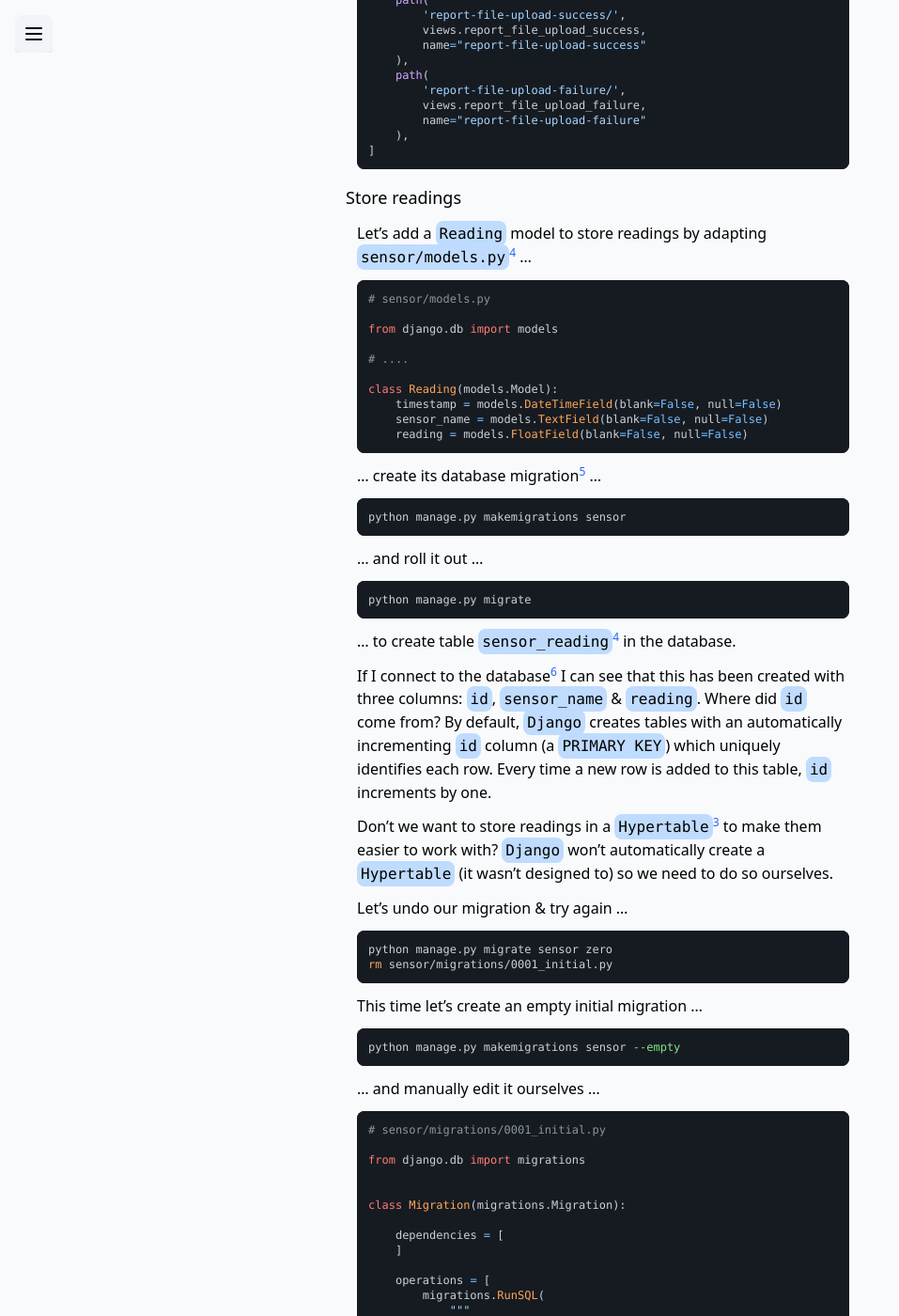
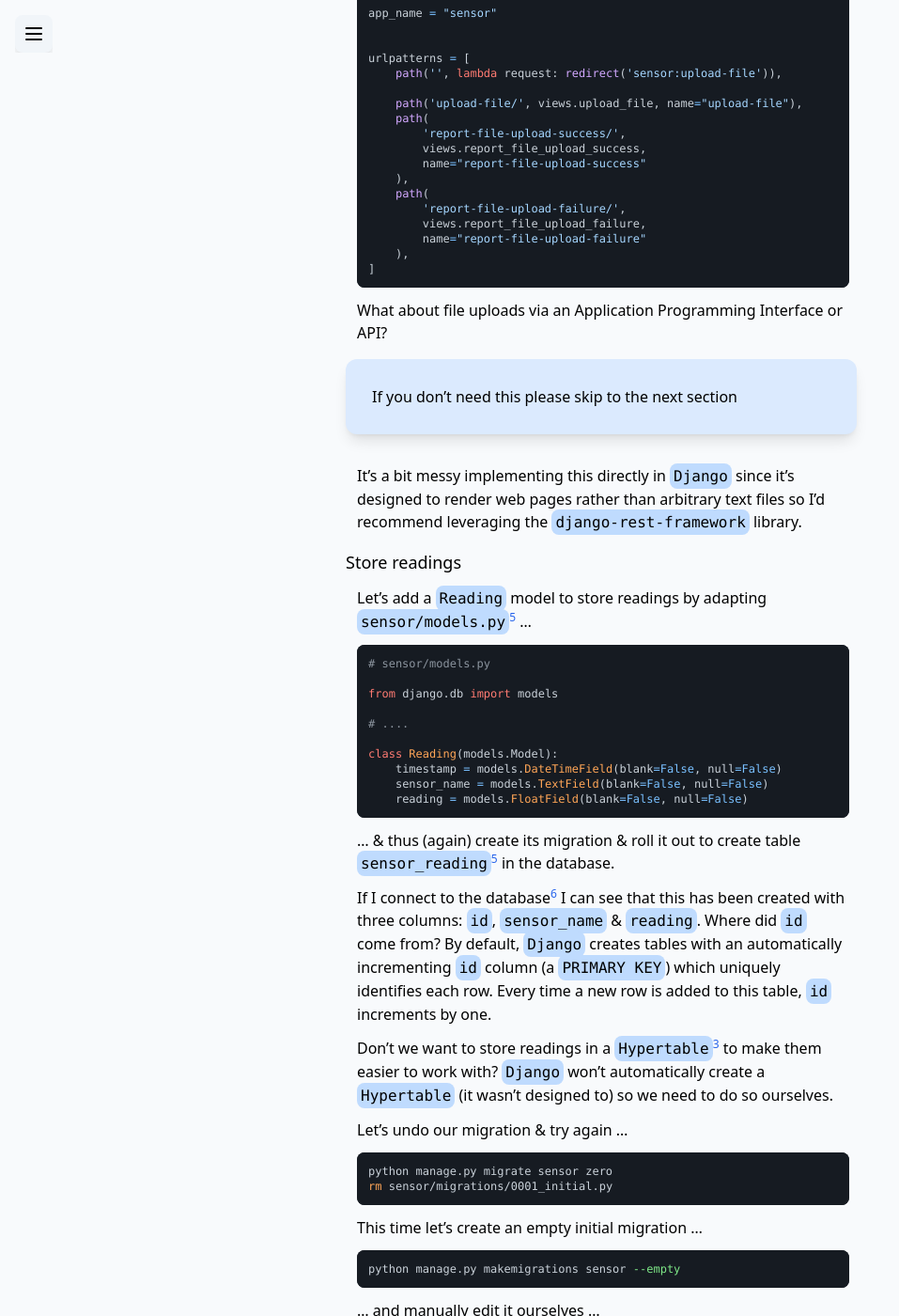
Before and after one commit to rdmolony/rdmolony.github.io, a Jekyll site: the page built from _posts/2023-12-14-running-django-on-timescaledb.md, in a window 1280 px wide and 1400 px high, scrolled down 4490 px. Shown: the whole window at 94% size, without its empty margins (0-957 px from the left). Built offline with Jekyll 4.4.1, drawn with Linux system fonts in a browser that asks for light colours; some of the changed text lies outside the part shown.

Commit message:
update 2023-12-14-running-django-on-timescaledb.md

````diff
--- a/_posts/2023-12-14-running-django-on-timescaledb.md
+++ b/_posts/2023-12-14-running-django-on-timescaledb.md
@@ -114,11 +114,26 @@
 
 > `Django` tracks where files are stored via `FileField` - files are stored as files rather than within the database
 
-Now that we have somewhere to store files readings,  we need to handle web browser file uploads.
+
+... create its database migration[^MIGRATION] ...
+
+```sh
+python manage.py makemigrations sensor
+```
+
+[^MIGRATION]: A database migration is a set of instructions which specify updates to a database.  Since the database only understands `SQL` changes to `models.py` must be translated to `SQL` and rolled out via migrations in order to persist them
+
+... and roll it out ...
+
+```sh
+python manage.py migrate
+```
+
+Now that we have somewhere to store files of readings,  we need to handle web browser file uploads.
 
 This part is "standard" so it's covered by the [`Django` documentation](https://docs.djangoproject.com/en/5.0/topics/http/file-uploads/).
 
-In a similar manner, I can add a "form" to `sensor/forms.py` to generate a `<form>` element which I can send to the browser & validate ...
+In a similar manner, I can create ...
 
 ```python
 # sensor/forms.py
@@ -224,6 +239,15 @@
 ]
 ```
 
+What about file uploads via an Application Programming Interface or API?
+
+> If you don't need this please skip to the next section
+
+It's a bit messy implementing this directly in `Django` since it's designed to render web pages rather than arbitrary text files so I'd recommend leveraging the `django-rest-framework` library.
+
+
+
+
 
 
 ### Store readings
@@ -243,21 +267,8 @@
     reading = models.FloatField(blank=False, null=False)
 ```
 
-... create its database migration[^MIGRATION] ...
 
-```sh
-python manage.py makemigrations sensor
-```
-
-[^MIGRATION]: A database migration is a set of instructions which specify updates to a database.  Since the database only understands `SQL` changes to `models.py` must be translated to `SQL` and rolled out via migrations in order to persist them
-
-... and roll it out ...
-
-```sh
-python manage.py migrate
-```
-
-... to create table `sensor_reading`[^DJANGO_TABLE_NAME] in the database.
+... & thus (again) create its migration & roll it out to create table `sensor_reading`[^DJANGO_TABLE_NAME] in the database.
 
 [^DJANGO_TABLE_NAME]: `Django` automatically infers `sensor_` from the name of the app
 
````
